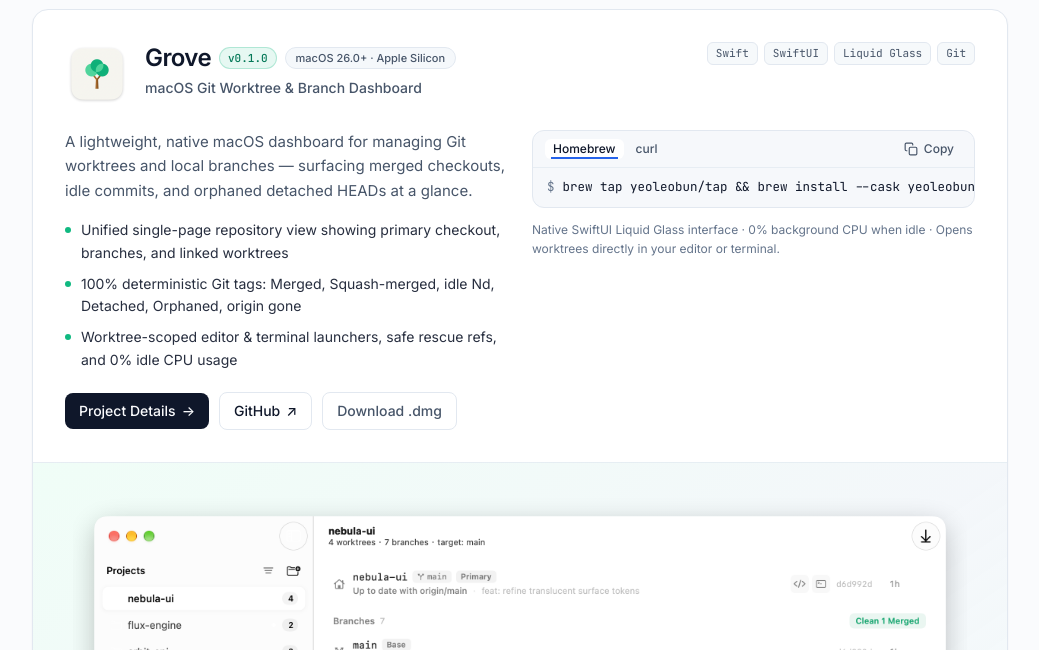
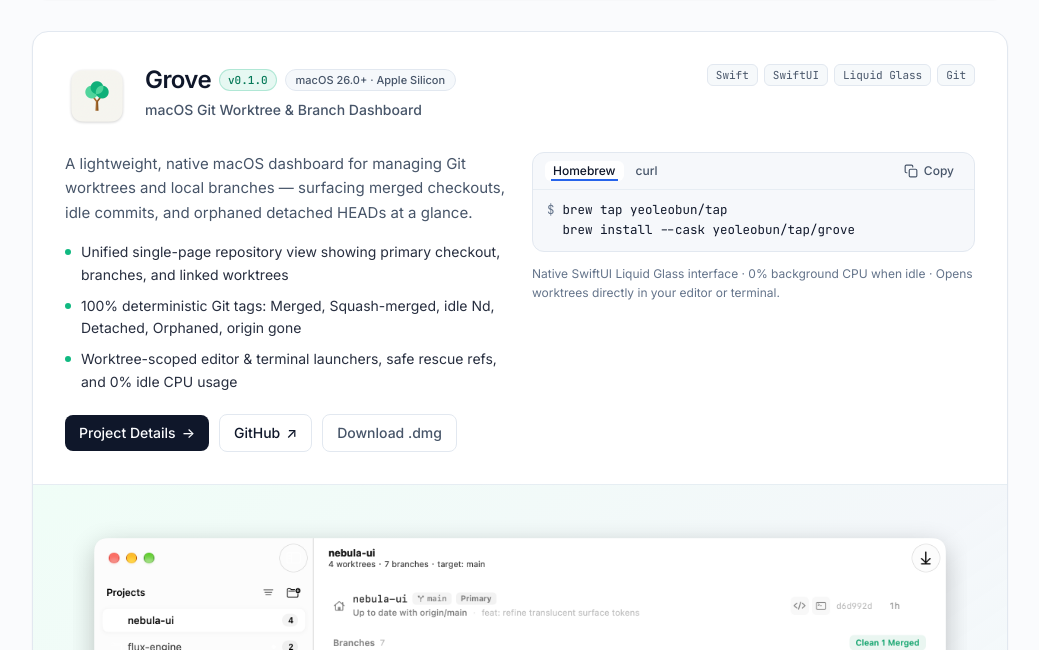
Before and after one commit to yeoleobun/yeoleobun.github.io, an Astro site: page / in a window 1280 px wide. Shown: the part 1077-1727 px from the top of the page, without its empty margins (120-1159 px from the left). Built offline with nearby package versions, Linux system fonts and the light colour scheme; Astro itself is replaced by a stand-in of ours; some packages are replaced by stand-ins of ours.

Commit message:
Format Homebrew quick-install commands across two lines
Split the `brew tap` and `brew install --cask` commands onto separate lines for better readability and easier scanning, and update `InstallSnippet.astro` to preserve newlines (`whitespace-pre`) with top-aligned prompt styling.

```diff
--- a/src/components/InstallSnippet.astro
+++ b/src/components/InstallSnippet.astro
@@ -95,10 +95,10 @@ const codeId = `install-code-${uid}`;
     aria-labelledby={homebrewTabId}
     tabindex="0"
     data-install-panel
-    class="flex items-center gap-2 overflow-x-auto px-3.5 py-2.5 font-mono text-[12.5px]"
+    class="flex items-start gap-2 overflow-x-auto px-3.5 py-2.5 font-mono text-[12.5px] leading-relaxed"
   >
     <span class="select-none text-ink-faint" aria-hidden="true">$</span>
-    <code id={codeId} data-install-code class="whitespace-nowrap text-ink">{homebrew}</code>
+    <code id={codeId} data-install-code class="whitespace-pre text-ink">{homebrew}</code>
   </div>
 </div>
 
--- a/src/data/projects.ts
+++ b/src/data/projects.ts
@@ -66,7 +66,7 @@ export const PROJECTS: Project[] = [
     screenshotAlt:
       "Quota native macOS menu bar popover showing OpenAI Codex and Google Antigravity usage rings and reset timers",
     quickInstall: {
-      homebrew: "brew tap yeoleobun/tap && brew install --cask yeoleobun/tap/quota",
+      homebrew: "brew tap yeoleobun/tap\nbrew install --cask yeoleobun/tap/quota",
       curl: "curl -fsSL https://raw.githubusercontent.com/yeoleobun/Quota/main/scripts/install.sh | zsh",
     },
     highlights: [
@@ -152,7 +152,7 @@ export const PROJECTS: Project[] = [
     screenshotAlt:
       "Grove native SwiftUI macOS dashboard showing repository sidebar, branch merge badges, idle timers, and linked worktrees",
     quickInstall: {
-      homebrew: "brew tap yeoleobun/tap && brew install --cask yeoleobun/tap/grove",
+      homebrew: "brew tap yeoleobun/tap\nbrew install --cask yeoleobun/tap/grove",
       curl: "curl -fsSL https://raw.githubusercontent.com/yeoleobun/Grove/main/scripts/install.sh | zsh",
     },
     highlights: [
```
